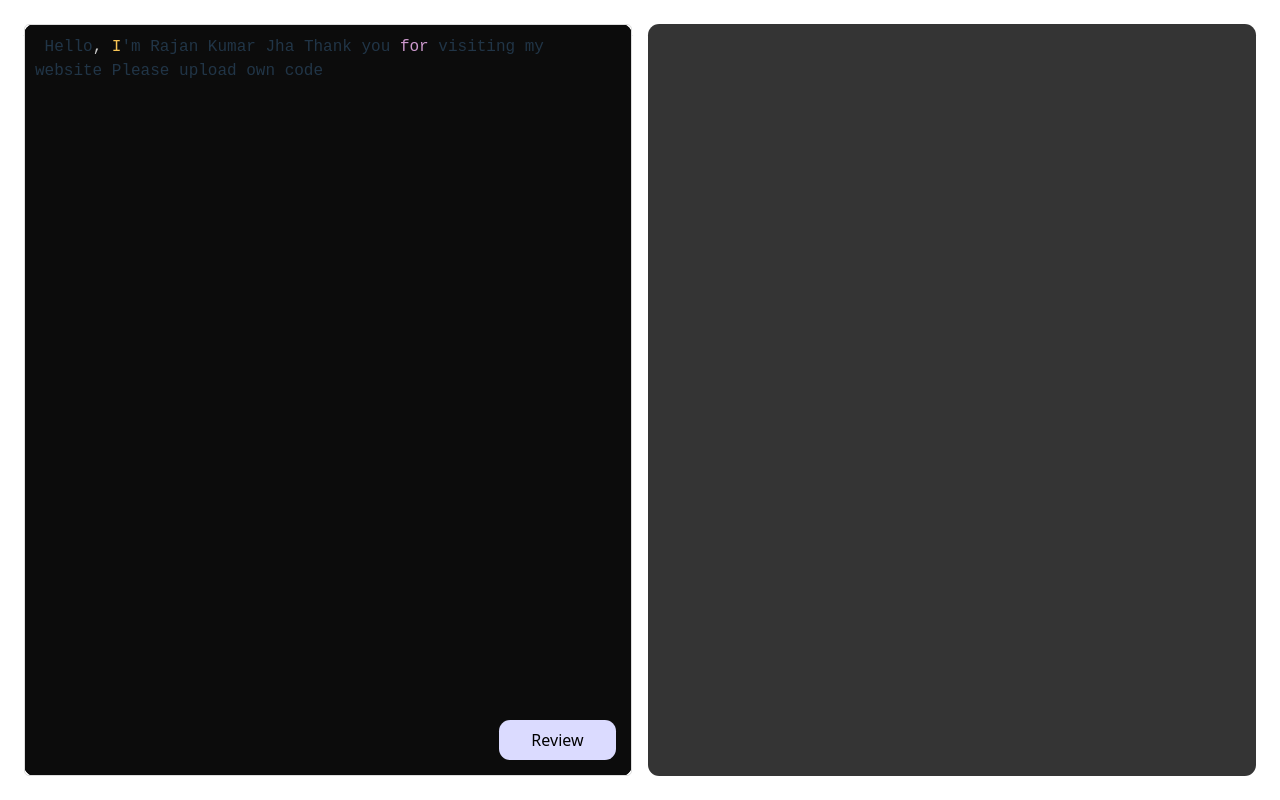
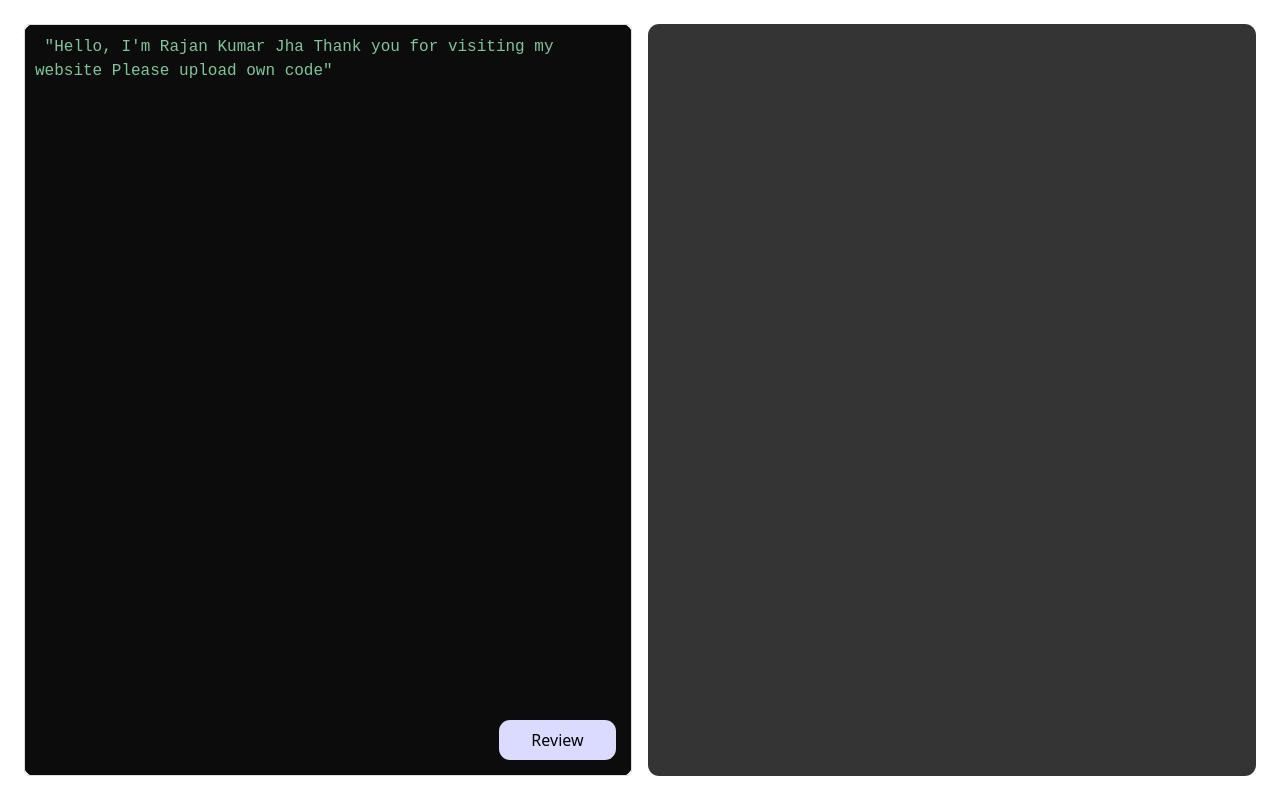
Before and after one commit to Rajanjha12/Code-Review, a React (Vite) app in the folder Frontend/: page / in a window 1280 px wide. Built offline with nearby package versions, Linux system fonts and the light colour scheme.

Commit message:
Update App.jsx

```diff
--- a/Frontend/src/App.jsx
+++ b/Frontend/src/App.jsx
@@ -11,7 +11,7 @@ import './App.css'
 
 function App() {
   const [ count, setCount ] = useState(0)
-  const [ code, setCode ] = useState(` Hello, I'm Rajan Kumar Jha Thank you for visiting my website Please upload own code
+  const [ code, setCode ] = useState(` "Hello, I'm Rajan Kumar Jha Thank you for visiting my website Please upload own code"
 `)
 
   const [ review, setReview ] = useState(``)
```
